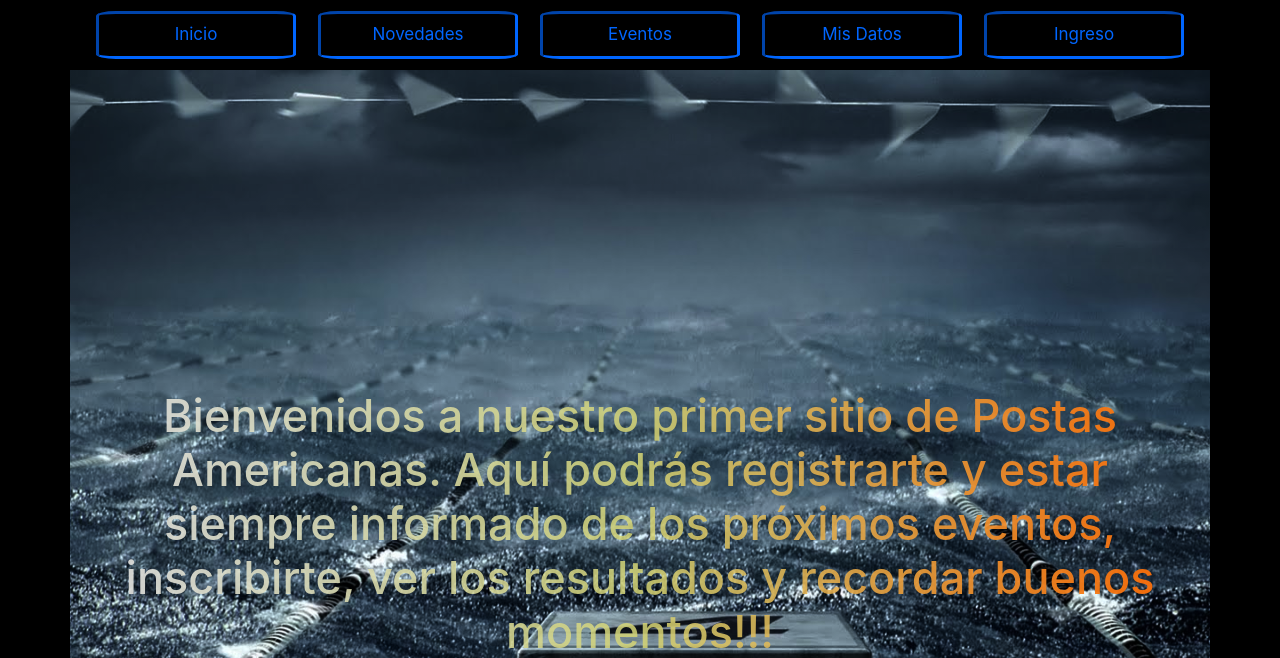
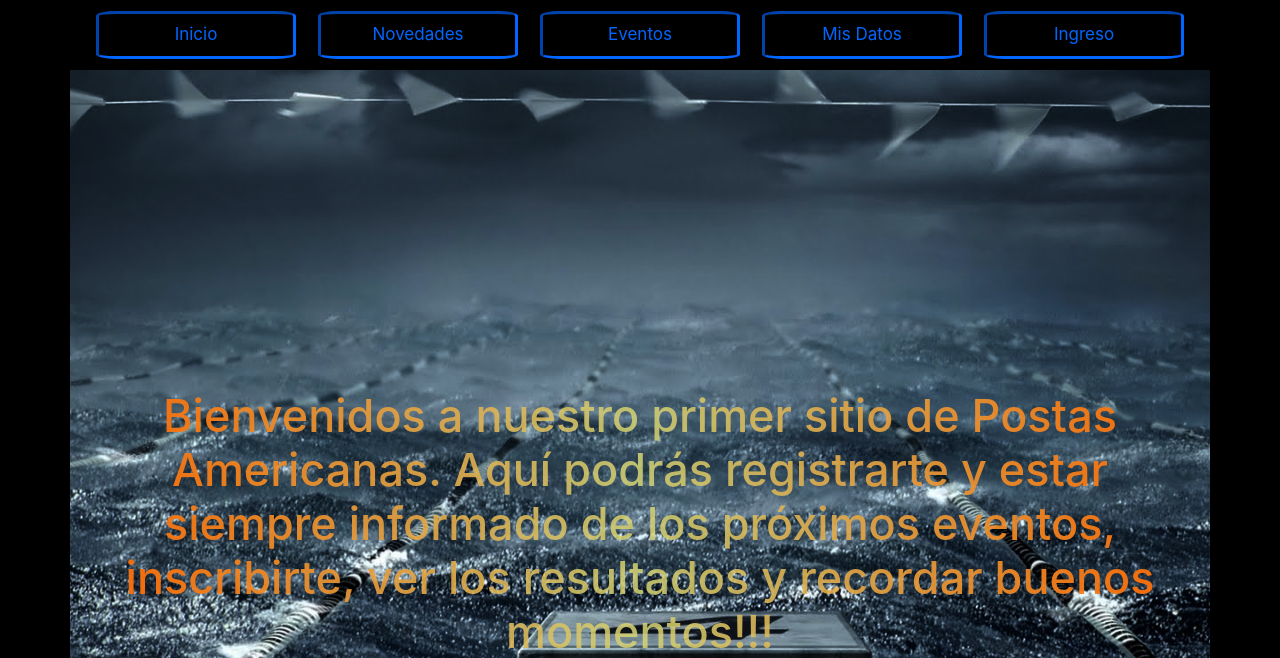
Before and after one commit to caucota/PostasAmericanasSass, a website: page index.html in a window 1280 px wide. Shown: the part 142-800 px from the top of the page. Drawn offline with nearby package versions, Linux system fonts and the light colour scheme; a small style sheet from the web is missing; a web font is replaced by a local one.

Commit message:
Sass para presentar

```diff
--- a/scss/_colores.scss
+++ b/scss/_colores.scss
@@ -16,6 +16,9 @@ $azulBordesMenuPrincipal : rgb(0, 102, 255);
 $verdeBorder: 2px solid rgba(57, 201, 141, 0.363);
 $radialBackground-image: radial-gradient( rgba(135, 233, 187, 0.356), rgba(184, 180, 128, 0.89));
 
+/*index*/
+$colorFontBienvenida: linear-gradient(to right, rgba(252, 101, 1, 0.979), rgba(211, 212, 117, 0.863), rgba(252, 101, 1, 0.979));
+/*fin index*/
 
 /*Colors*/
 .yellow{
--- a/scss/style.scss
+++ b/scss/style.scss
@@ -401,7 +401,7 @@ main{
 
 .h1Bienvenida{
     font-size: 45px;
-    background: linear-gradient(to right, rgba(224, 224, 230, 0.938), rgba(211, 212, 117, 0.863), rgba(252, 101, 1, 0.979));
+    background: $colorFontBienvenida;
     -webkit-text-fill-color: transparent;
     -webkit-background-clip: text;
     background-clip: text;
```
Also changed, not shown: css/style.css.
